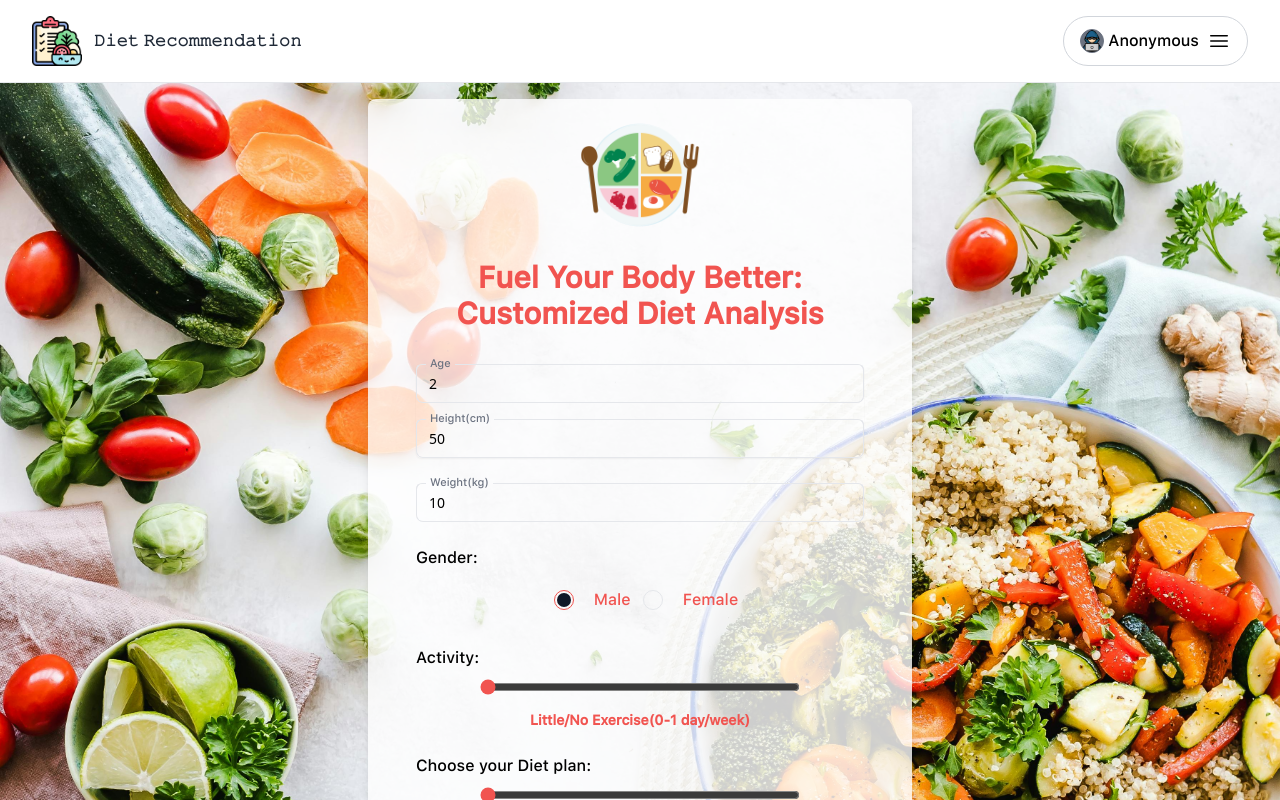
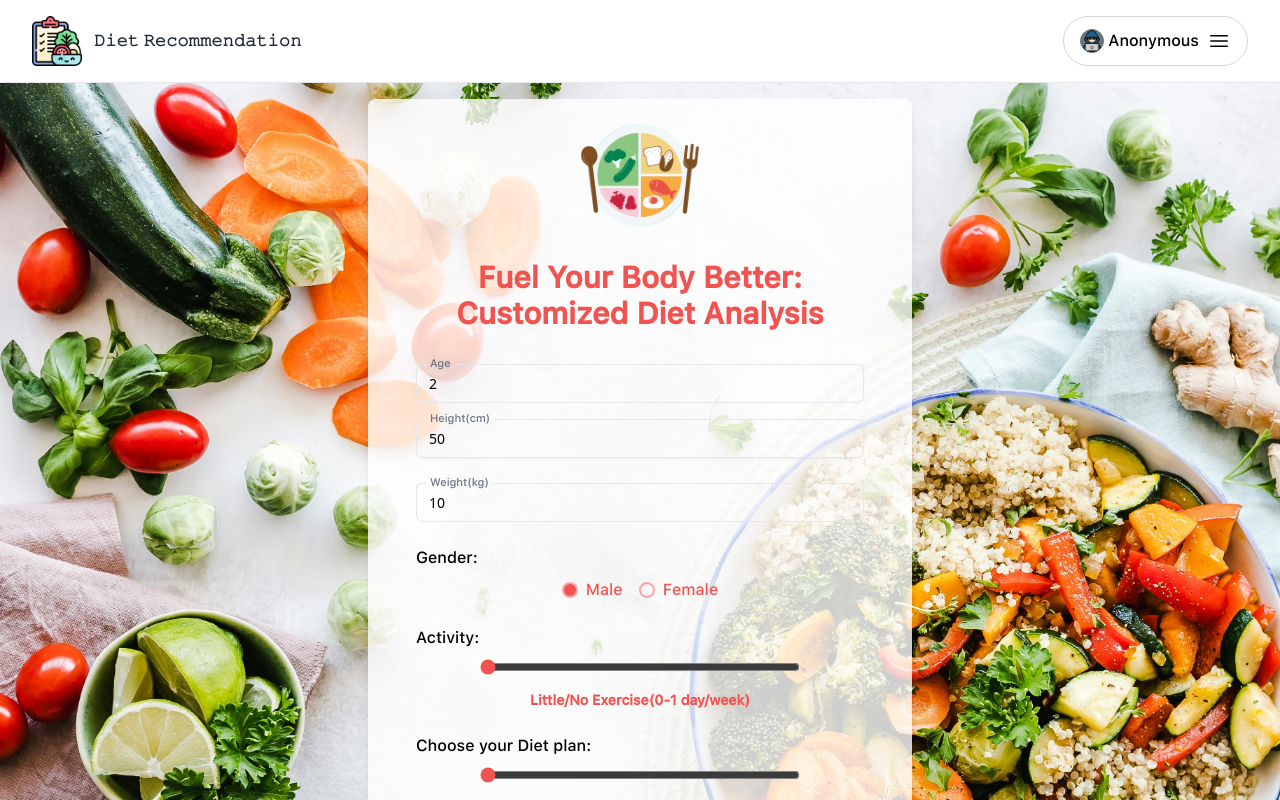
Before and after one commit to yashwant162/Diet_Plan, a React (Vite) app in the folder diet_frontend/: page / in a window 1280 px wide. Shown: the top 800 px of the page. Built offline with nearby package versions, Linux system fonts and the light colour scheme.

Commit message:
radio group fix

```diff
--- a/diet_frontend/public/SvgComponents.jsx
+++ b/diet_frontend/public/SvgComponents.jsx
@@ -46,7 +46,7 @@
       className="mx-auto h-12 w-auto"
       src={`./security.png`}
       alt="Logo"
-        style={{ cursor: "pointer", width: "50px", height: "auto" }}
+      style={{ cursor: "pointer", width: "120px", height: "auto" }}
     />
   );
 }
--- a/diet_frontend/src/components/GenderGroup.jsx
+++ b/diet_frontend/src/components/GenderGroup.jsx
@@ -12,20 +12,24 @@
         render={({ field }) => (
           <div className="flex">
             <label className="flex items-center space-x-2 text-primary">
-              <Radio
+              <input
                 {...field}
+                type="radio"
                 value="male"
                 checked={field.value === "male"}
-                className="checked:border-primary"
+                onChange={field.onChange}
+                className="appearance-none w-4 h-4 border-2 border-red-300 rounded-full checked:bg-primary"
               />
               <span>Male</span>
             </label>
-            <label className="flex items-center space-x-2 text-primary">
-              <Radio
+            <label className="flex items-center space-x-2 text-primary ml-4">
+              <input
                 {...field}
+                type="radio"
                 value="female"
                 checked={field.value === "female"}
-                className="checked:border-primary"
+                onChange={field.onChange}
+                className="appearance-none w-4 h-4 border-2 border-red-300 rounded-full checked:bg-primary"
               />
               <span>Female</span>
             </label>
--- a/diet_frontend/src/pages/LoginPage.jsx
+++ b/diet_frontend/src/pages/LoginPage.jsx
@@ -1,11 +1,11 @@
 import { useForm } from "react-hook-form";
-import { useNavigate } from 'react-router-dom';
-import { useState } from 'react'; // Import useState for managing error state
+import { useNavigate } from "react-router-dom";
+import { useState } from "react";
 import { LoginLogo } from "../../public/SvgComponents";
 
 export default function LoginPage() {
   const navigate = useNavigate();
-  const [errorMessage, setErrorMessage] = useState(""); // State for error message
+  const [errorMessage, setErrorMessage] = useState("");
   const {
     register,
     handleSubmit,
@@ -15,24 +15,24 @@
   const onSubmit = async (data) => {
     console.log(data);
     try {
-      const response = await fetch('http://127.0.0.1:8000/auth/login', {
-        method: 'POST',
+      const response = await fetch("http://127.0.0.1:8000/auth/login", {
+        method: "POST",
         headers: {
-          'Content-Type': 'application/json',
+          "Content-Type": "application/json",
         },
         body: JSON.stringify(data),
       });
 
       if (response.ok) {
-        navigate('/');
+        navigate("/");
       } else {
         const errorData = await response.json();
-        console.error('Login failed:', errorData);
-        setErrorMessage(errorData.message || 'Login failed. Please try again.'); // Set error message
+        console.error("Login failed:", errorData);
+        setErrorMessage(errorData.message || "Login failed. Please try again."); // Set error message
       }
     } catch (error) {
-      console.error('An error occurred:', error);
-      setErrorMessage('An unexpected error occurred. Please try again.'); // Set error message for network errors
+      console.error("An error occurred:", error);
+      setErrorMessage("An unexpected error occurred. Please try again."); // Set error message for network errors
     }
   };
 
@@ -64,12 +64,14 @@
                     },
                   })}
                   className={`appearance-none rounded-none relative block w-full px-3 py-2 border ${
-                    errors.email ? 'border-red-500' : 'border-gray-300'
+                    errors.email ? "border-indigo-500" : "border-gray-300"
                   } placeholder-gray-500 text-gray-900 rounded-t-md focus:outline-none focus:ring-indigo-500 focus:border-indigo-500 focus:z-10 sm:text-sm`}
                   placeholder="Email"
                 />
                 {errors.email && (
-                  <p className="text-red-500 text-xs mt-1">{errors.email.message}</p>
+                  <p className="text-indigo-500 text-xs mt-1">
+                    {errors.email.message}
+                  </p>
                 )}
               </div>
               <div>
@@ -80,27 +82,36 @@
                   id="password"
                   name="password"
                   type="password"
-                  {...register("password", { required: "Password is required" })}
+                  {...register("password", {
+                    required: "Password is required",
+                  })}
                   className={`appearance-none rounded-none relative block w-full px-3 py-2 border ${
-                    errors.password ? 'border-red-500' : 'border-gray-300'
+                    errors.password ? "border-indigo-500" : "border-gray-300"
                   } placeholder-gray-500 text-gray-900 rounded-b-md focus:outline-none focus:ring-indigo-500 focus:border-indigo-500 focus:z-10 sm:text-sm`}
                   placeholder="Password"
                 />
                 {errors.password && (
-                  <p className="text-red-500 text-xs ">{errors.password.message}</p>
+                  <p className="text-indigo-500 text-xs ">
+                    {errors.password.message}
+                  </p>
                 )}
               </div>
             </div>
 
             <div>
-            {errorMessage && ( // Conditionally render the error message
-            <div className="text-red-500 text-center mb-4">
-              {errorMessage}
-            </div>
-          )}
+              {errorMessage && ( // Conditionally render the error message
+                <div className="text-indigo-500 text-center mb-4">
+                  {errorMessage}
+                </div>
+              )}
               <button
                 type="submit"
-                className="group relative w-full flex justify-center py-2 px-4 border border-transparent text-sm font-medium rounded-md text-white bg-indigo-600 hover:bg-indigo-700 focus:outline-none focus:ring-2 focus:ring-offset-2 focus:ring-indigo-500"
+                className="group relative w-full flex justify-center
+              py-2 px-4 border border-transparent text-sm font-medium
+              rounded-md text-white bg-indigo-600
+              focus:outline-none focus:ring-2 focus:ring-offset-2
+              hover:shadow-[0_0_10px_2px_rgba(248,131,121,0.75)]
+            focus:ring-indigo-500"
               >
                 Login
               </button>
```
Lines whose indentation alone changed are shown as unchanged.
